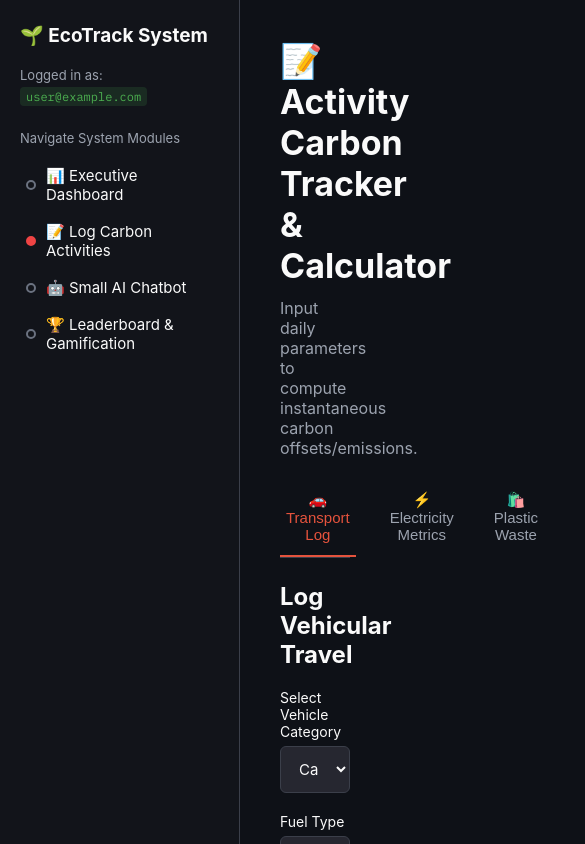
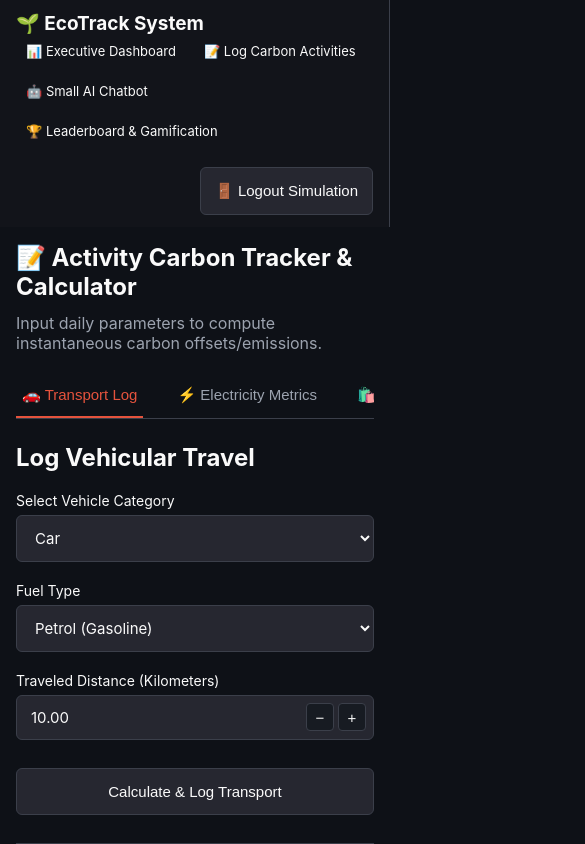
Before and after one commit to bonditkolyaneysek/carbon-tracker-fullstack, a React (Create React App) app in the folder carbon-tracker-frontend/: page /log-activity in a window 390 px wide. Shown: the top 844 px of the page, 585 px wide, since content can reach past the window. Built offline with nearby package versions, Linux system fonts and the light colour scheme; no server answers.

Commit message:
Add responsive layout for mobile and tablet

```diff
--- a/carbon-tracker-frontend/src/pages/Dashboard.jsx
+++ b/carbon-tracker-frontend/src/pages/Dashboard.jsx
@@ -2,7 +2,7 @@ import { useEffect, useState } from 'react';
 import { useNavigate } from 'react-router-dom';
 import api from '../api';
 import Layout from '../components/Layout';
-import { PieChart, Pie, Cell, Tooltip, Legend, BarChart, Bar, XAxis, YAxis } from 'recharts';
+import { PieChart, Pie, Cell, Tooltip, Legend, BarChart, Bar, XAxis, YAxis, ResponsiveContainer } from 'recharts';
 
 export default function Dashboard() {
   const [user, setUser] = useState(null);
@@ -67,27 +67,31 @@ export default function Dashboard() {
         <div style={{ width: 340, flexShrink: 0, overflow: 'hidden' }}>
             <h2 style={{ fontSize: 22, marginBottom: 20 }}>Emission Contribution by Category</h2>
             {pieData.length > 0 ? (
-            <PieChart width={340} height={340}>
+            <ResponsiveContainer width="100%" height={300}>
+              <PieChart>
                 <Pie data={pieData} dataKey="value" nameKey="name" innerRadius={70} outerRadius={120} paddingAngle={2}>
                 {pieData.map((_, i) => <Cell key={i} fill={pieColors[i]} />)}
                 </Pie>
                 <Tooltip />
                 <Legend layout="horizontal" verticalAlign="bottom" align="center" />
-            </PieChart>
+              </PieChart>
+            </ResponsiveContainer>
             ) : <p style={{ color: 'var(--text-muted)' }}>No data yet — log an activity to see this chart.</p>}
         </div>
 
         <div style={{ width: 420, flexShrink: 0, overflow: 'hidden' }}>
             <h2 style={{ fontSize: 22, marginBottom: 20 }}>Daily Carbon Accumulation Log</h2>
             {barData.length > 0 ? (
-            <BarChart width={420} height={340} data={barData}>
+            <ResponsiveContainer width="100%" height={300}>
+              <BarChart>
                 <XAxis dataKey="date" tick={{ fontSize: 11, fill: 'var(--text-muted)' }} />
                 <YAxis tick={{ fill: 'var(--text-muted)' }} label={{ value: 'CO2 (kg)', angle: -90, position: 'insideLeft', fill: 'var(--text-muted)' }} />
                 <Tooltip />
                 <Bar dataKey="co2">
                 {barData.map((d, i) => <Cell key={i} fill={barColor(d.category)} />)}
                 </Bar>
-            </BarChart>
+              </BarChart>
+            </ResponsiveContainer>
             ) : <p style={{ color: 'var(--text-muted)' }}>No activity history yet.</p>}
         </div>
     </div>
--- a/carbon-tracker-frontend/src/theme.css
+++ b/carbon-tracker-frontend/src/theme.css
@@ -202,3 +202,82 @@ hr {
   margin-bottom: 24px;
 }
 .notice-banner strong { color: #BFDBFE; }
+
+/* ---- Responsive adjustments (mobile & tablet) ---- */
+@media (max-width: 900px) {
+  .app-shell {
+    flex-direction: column;
+  }
+
+  .sidebar {
+    width: 100%;
+    flex-direction: row;
+    flex-wrap: wrap;
+    align-items: center;
+    padding: 12px 16px;
+  }
+
+  .sidebar-brand {
+    margin-bottom: 0;
+    margin-right: 16px;
+  }
+
+  .sidebar-logged-in {
+    display: none;
+  }
+
+  .sidebar-section-label {
+    display: none;
+  }
+
+  .sidebar-nav {
+    flex-direction: row;
+    flex-wrap: wrap;
+    gap: 8px;
+  }
+
+  .sidebar-nav a {
+    padding: 8px 10px;
+    font-size: 13px;
+  }
+
+  .nav-dot {
+    display: none;
+  }
+
+  .sidebar-logout {
+    margin-top: 0;
+    margin-left: auto;
+  }
+
+  .main-content {
+    padding: 20px;
+  }
+
+  .metric-grid {
+    grid-template-columns: 1fr 1fr;
+  }
+}
+
+@media (max-width: 500px) {
+  .main-content {
+    padding: 16px;
+  }
+
+  .metric-grid {
+    grid-template-columns: 1fr;
+  }
+
+  .tab-row {
+    overflow-x: auto;
+    white-space: nowrap;
+  }
+
+  .data-table {
+    font-size: 12px;
+  }
+
+  h1 {
+    font-size: 24px !important;
+  }
+}
```
